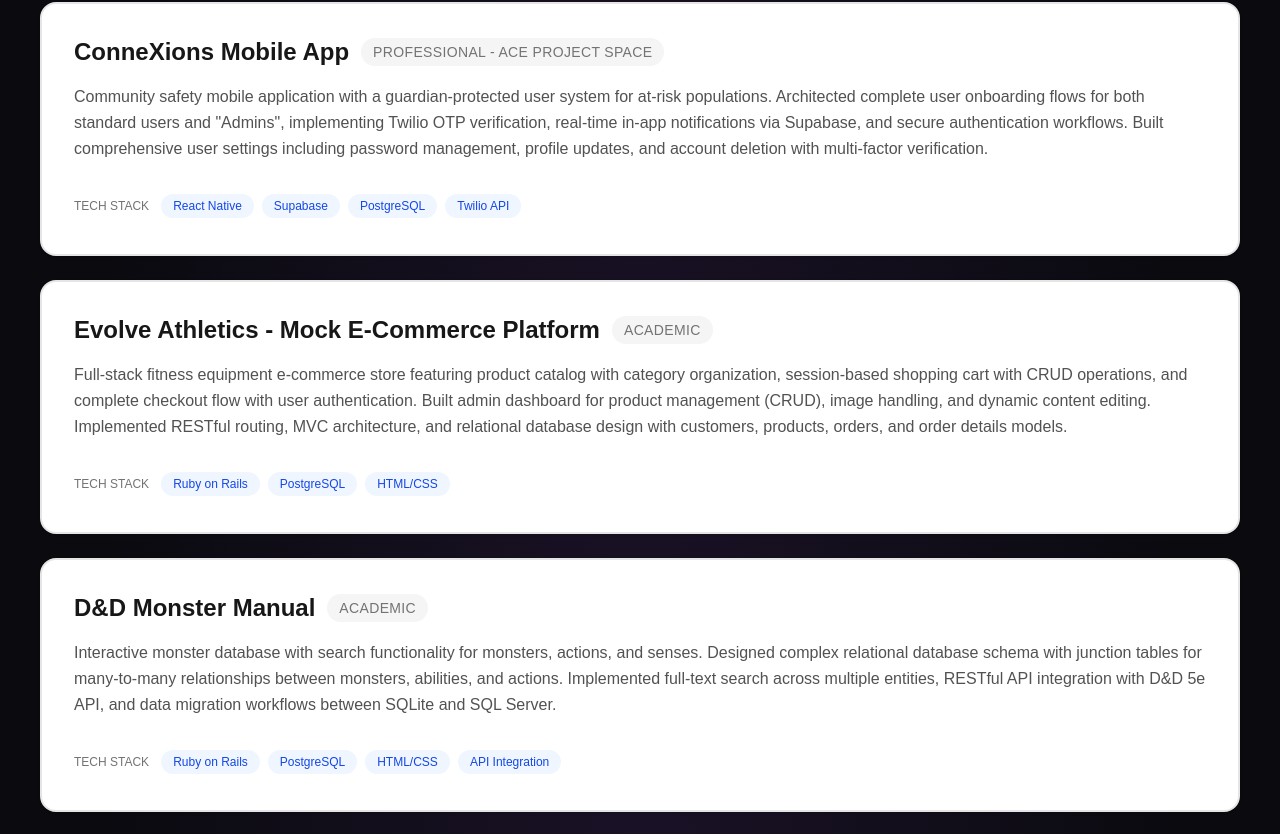
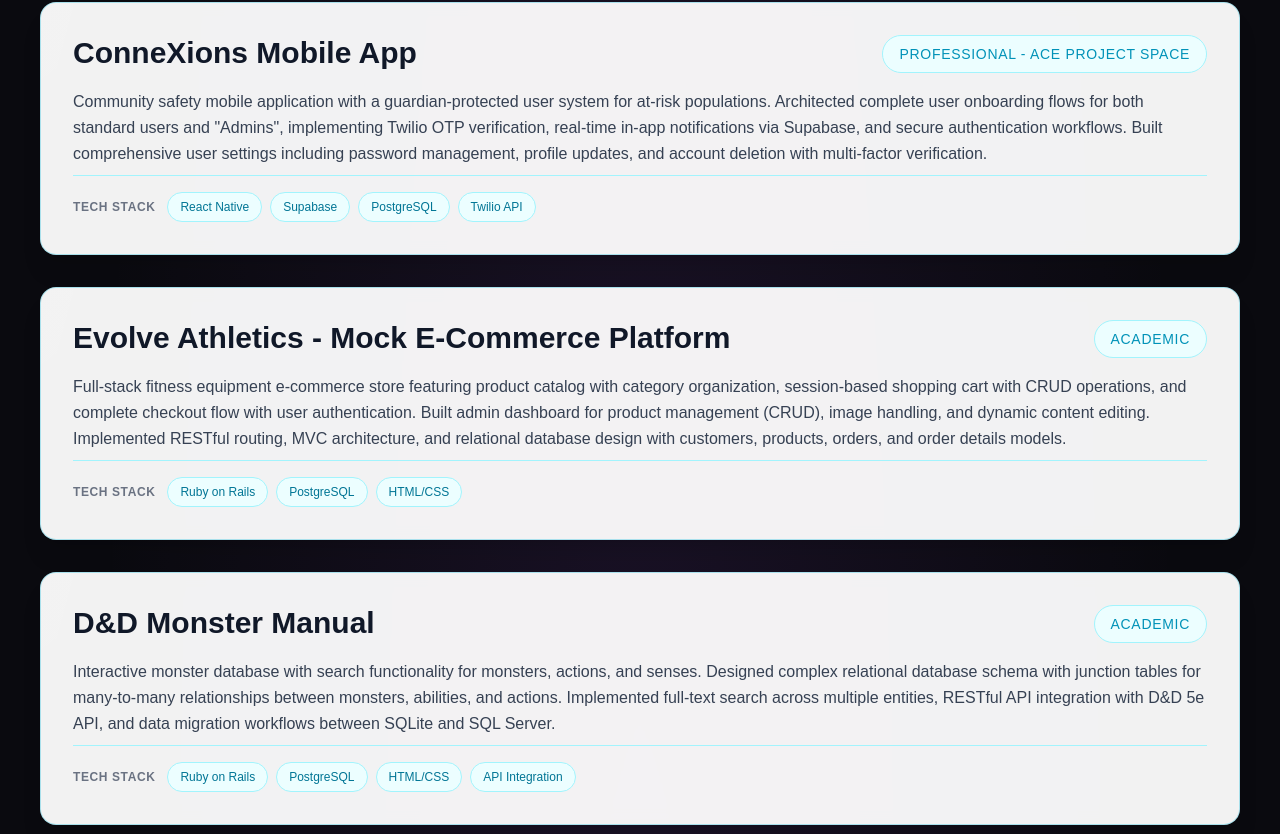
Before and after one commit to zandersantos/zander-santos-portfolio, a Next.js app in the folder zander-santos-portfolio/: page / in a window 1280 px wide. Shown: the part 3804-4638 px from the top of the page. Built offline with nearby package versions, Linux system fonts and the light colour scheme.

Commit message:
Updated the Project section to better fit with the darker theme

```diff
--- a/zander-santos-portfolio/components/Projects.tsx
+++ b/zander-santos-portfolio/components/Projects.tsx
@@ -2,23 +2,23 @@ const Projects = () => {
   return (
     <section id="projects" className="min-h-screen flex px-10 pt-20">
       <div className="max-w-screen-2xl mx-auto w-full">
-        <div className="space-y-8">
-          <span className="inline-block px-4 py-2 bg-blue-50 text-blue-600 rounded-full text-md uppercase tracking-[0.2em] font-medium">
+        <div className="space-y-12">
+          <span className="inline-block px-5 py-2 bg-white text-black rounded-full text-md uppercase tracking-[0.2em] font-bold mb-8">
             Projects
           </span>
 
-          <div className="space-y-6">
-            <div className="bg-white border-2 border-neutral-200 rounded-2xl p-8 hover:border-blue-300 transition-all duration-300 shadow-sm hover:shadow-xl">
-              <div className="flex flex-wrap items-center gap-3 mb-4">
-                <h3 className="text-2xl font-semibold text-neutral-900 ">
+          <div className="space-y-8">
+            <div className="skill-card bg-white/95 backdrop-blur-sm border border-cyan-500/30 rounded-2xl p-8 shadow-xl">
+              <div className="flex flex-col flex-row items-start justify-between mb-4 gap-4">
+                <h3 className="text-3xl font-semibold text-gray-900">
                   ConneXions Mobile App
                 </h3>
-                <span className="text-sm uppercase tracking-wide text-neutral-500 bg-neutral-100 px-3 py-1 rounded-full">
+                <span className="text-sm uppercase tracking-wider text-cyan-600 bg-cyan-50 border border-cyan-200 px-4 py-2 rounded-full whitespace-nowrap font-medium">
                   Professional - ACE Project Space
                 </span>
               </div>
 
-              <p className="text-base leading-relaxed text-neutral-600 mb-6">
+              <p className="text-base leading-relaxed text-gray-700 mb-2">
                 Community safety mobile application with a guardian-protected user system for at-risk populations.
                 Architected complete user onboarding flows for both standard users and &quot;Admins&quot;,
                 implementing Twilio OTP verification, real-time in-app notifications via Supabase,
@@ -26,38 +26,38 @@ const Projects = () => {
                 password management, profile updates, and account deletion with multi-factor verification.
               </p>
 
-              <div className="flex flex-wrap gap-3 items-baseline pt-2">
-                <h4 className="text-xs uppercase text-neutral-500 mb-2">
+              <div className="flex flex-wrap gap-3 items-baseline pt-4 border-t border-cyan-200">
+                <h4 className="text-xs uppercase text-gray-500 font-semibold tracking-wider">
                   Tech Stack
                 </h4>
                 <div className="flex flex-wrap gap-2">
-                  <span className="px-3 py-1 bg-blue-50 text-blue-700 rounded-full text-xs font-medium">
+                  <span className="px-3 py-1.5 bg-cyan-50 text-cyan-700 border border-cyan-200 rounded-full text-xs font-medium">
                     React Native
                   </span>
-                  <span className="px-3 py-1 bg-blue-50 text-blue-700 rounded-full text-xs font-medium">
+                  <span className="px-3 py-1.5 bg-cyan-50 text-cyan-700 border border-cyan-200 rounded-full text-xs font-medium">
                     Supabase
                   </span>
-                  <span className="px-3 py-1 bg-blue-50 text-blue-700 rounded-full text-xs font-medium">
+                  <span className="px-3 py-1.5 bg-cyan-50 text-cyan-700 border border-cyan-200 rounded-full text-xs font-medium">
                     PostgreSQL
                   </span>
-                  <span className="px-3 py-1 bg-blue-50 text-blue-700 rounded-full text-xs font-medium">
+                  <span className="px-3 py-1.5 bg-cyan-50 text-cyan-700 border border-cyan-200 rounded-full text-xs font-medium">
                     Twilio API
                   </span>
                 </div>
               </div>
             </div>
 
-            <div className="bg-white border-2 border-neutral-200 rounded-2xl p-8 hover:border-blue-300 transition-all duration-300 shadow-sm hover:shadow-xl">
-              <div className="flex flex-wrap items-center gap-3 mb-4">
-                <h3 className="text-2xl font-semibold text-neutral-900">
+            <div className="skill-card bg-white/95 backdrop-blur-sm border border-cyan-500/30 rounded-2xl p-8 shadow-xl">
+              <div className="flex flex-col flex-row items-start justify-between mb-4 gap-4">
+                <h3 className="text-3xl font-semibold text-gray-900">
                   Evolve Athletics - Mock E-Commerce Platform
                 </h3>
-                <span className="text-sm uppercase tracking-wide text-neutral-500 bg-neutral-100 px-3 py-1 rounded-full">
+                <span className="text-sm uppercase tracking-wider text-cyan-600 bg-cyan-50 border border-cyan-200 px-4 py-2 rounded-full whitespace-nowrap font-medium">
                   Academic
                 </span>
               </div>
 
-              <p className="text-base leading-relaxed text-neutral-600 mb-6">
+              <p className="text-base leading-relaxed text-gray-700 mb-2">
                 Full-stack fitness equipment e-commerce store featuring product catalog with category organization,
                 session-based shopping cart with CRUD operations, and complete checkout flow with user authentication.
                 Built admin dashboard for product management (CRUD), image handling, and dynamic content editing.
@@ -65,66 +65,66 @@ const Projects = () => {
                 products, orders, and order details models.
               </p>
 
-              <div className="flex flex-wrap gap-3 items-baseline pt-2">
-                <p className="text-xs uppercase text-neutral-500 mb-2">
+              <div className="flex flex-wrap gap-3 items-baseline pt-4 border-t border-cyan-200">
+                <p className="text-xs uppercase text-gray-500 font-semibold tracking-wider">
                   Tech Stack
                 </p>
                 <div className="flex flex-wrap gap-2">
-                  <span className="px-3 py-1 bg-blue-50 text-blue-700 rounded-full text-xs font-medium">
+                  <span className="px-3 py-1.5 bg-cyan-50 text-cyan-700 border border-cyan-200 rounded-full text-xs font-medium">
                     Ruby on Rails
                   </span>
-                  <span className="px-3 py-1 bg-blue-50 text-blue-700 rounded-full text-xs font-medium">
+                  <span className="px-3 py-1.5 bg-cyan-50 text-cyan-700 border border-cyan-200 rounded-full text-xs font-medium">
                     PostgreSQL
                   </span>
-                  <span className="px-3 py-1 bg-blue-50 text-blue-700 rounded-full text-xs font-medium">
+                  <span className="px-3 py-1.5 bg-cyan-50 text-cyan-700 border border-cyan-200 rounded-full text-xs font-medium">
                     HTML/CSS
                   </span>
                 </div>
               </div>
             </div>
 
-            <div className="bg-white border-2 border-neutral-200 rounded-2xl p-8 hover:border-blue-300 transition-all duration-300 shadow-sm hover:shadow-xl">
-              <div className="flex flex-wrap items-center gap-3 mb-4">
-                <h3 className="text-2xl font-semibold text-neutral-900">
+            <div className="skill-card bg-white/95 backdrop-blur-sm border border-cyan-500/30 rounded-2xl p-8 shadow-xl">
+              <div className="flex flex-col flex-row items-start justify-between mb-4 gap-4">
+                <h3 className="text-3xl font-semibold text-gray-900">
                   D&D Monster Manual
                 </h3>
-                <span className="text-sm uppercase tracking-wide text-neutral-500 bg-neutral-100 px-3 py-1 rounded-full">
+                <span className="text-sm uppercase tracking-wider text-cyan-600 bg-cyan-50 border border-cyan-200 px-4 py-2 rounded-full whitespace-nowrap font-medium">
                   Academic
                 </span>
               </div>
 
-              <p className="text-base leading-relaxed text-neutral-600 mb-6">
+              <p className="text-base leading-relaxed text-gray-700 mb-2">
                 Interactive monster database with search functionality for monsters, actions, and senses.
                 Designed complex relational database schema with junction tables for many-to-many relationships
                 between monsters, abilities, and actions. Implemented full-text search across multiple entities,
                 RESTful API integration with D&D 5e API, and data migration workflows between SQLite and SQL Server.
               </p>
 
-              <div className="flex flex-wrap gap-3 items-baseline pt-2">
-                <p className="text-xs uppercase text-neutral-500 mb-2">
+              <div className="flex flex-wrap gap-3 items-baseline pt-4 border-t border-cyan-200">
+                <p className="text-xs uppercase text-gray-500 font-semibold tracking-wider">
                   Tech Stack
                 </p>
                 <div className="flex flex-wrap gap-2">
-                  <span className="px-3 py-1 bg-blue-50 text-blue-700 rounded-full text-xs font-medium">
+                  <span className="px-3 py-1.5 bg-cyan-50 text-cyan-700 border border-cyan-200 rounded-full text-xs font-medium">
                     Ruby on Rails
                   </span>
-                  <span className="px-3 py-1 bg-blue-50 text-blue-700 rounded-full text-xs font-medium">
+                  <span className="px-3 py-1.5 bg-cyan-50 text-cyan-700 border border-cyan-200 rounded-full text-xs font-medium">
                     PostgreSQL
                   </span>
-                  <span className="px-3 py-1 bg-blue-50 text-blue-700 rounded-full text-xs font-medium">
+                  <span className="px-3 py-1.5 bg-cyan-50 text-cyan-700 border border-cyan-200 rounded-full text-xs font-medium">
                     HTML/CSS
                   </span>
-                  <span className="px-3 py-1 bg-blue-50 text-blue-700 rounded-full text-xs font-medium">
+                  <span className="px-3 py-1.5 bg-cyan-50 text-cyan-700 border border-cyan-200 rounded-full text-xs font-medium">
                     API Integration
                   </span>
                 </div>
               </div>
             </div>
-            <div className="bg-neutral-50 border border-neutral-200 rounded-2xl p-6">
-              <p className="text-xs uppercase tracking-wide text-neutral-400 mb-2">
+            <div className="skill-card bg-white/95 backdrop-blur-sm border border-cyan-500/30 rounded-2xl p-6 shadow-xl">
+              <p className="text-lg font-semibold text-cyan-600 pb-2">
                 In Progress
               </p>
-              <p className="text-sm text-neutral-600">
+              <p className="text-base leading-relaxed text-gray-700">
                 Currently building projects in JavaScript, React, Next.js, and C#/.NET
                 to expand my portfolio with production-ready applications in my primary tech stack.
               </p>
```
